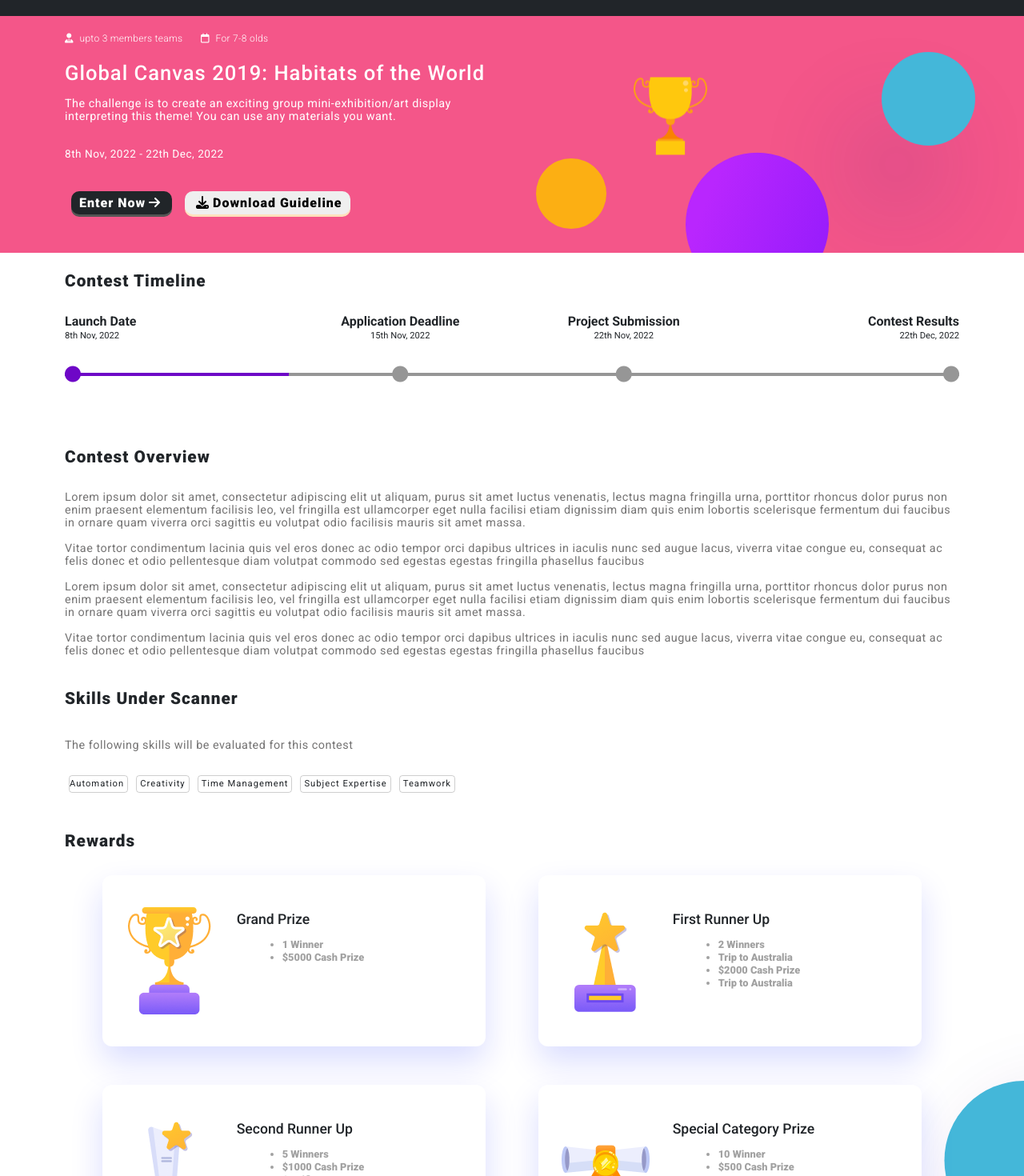
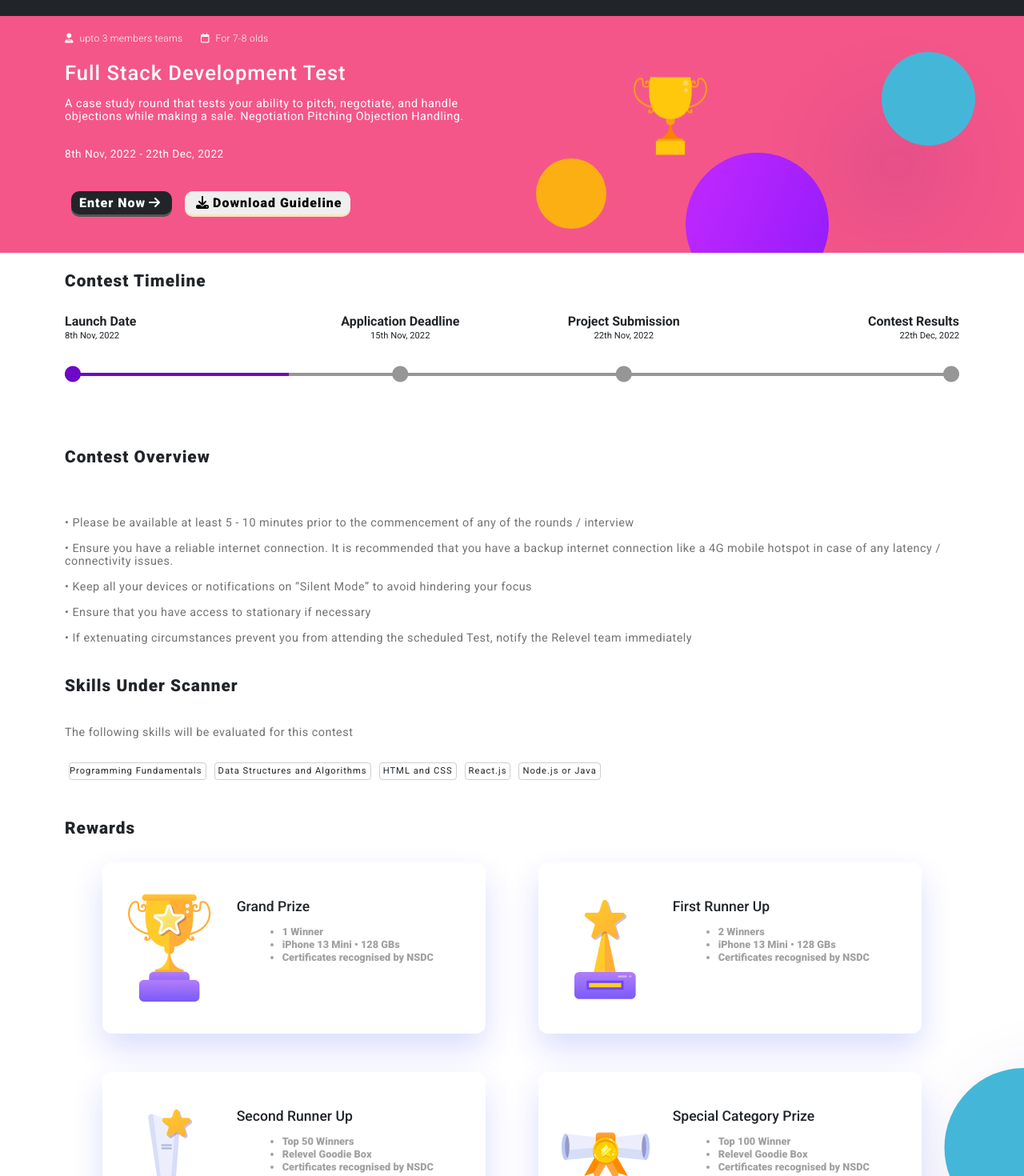
Before and after one commit to DexStarr0/Way2scale, a React (Create React App) app in the folder client/: page / in a window 1280 px wide. Shown: the part 360-1830 px from the top of the page at 80% size. Built offline with nearby package versions, Linux system fonts and the light colour scheme; no server answers.

Commit message:
relevel contests

```diff
--- a/client/src/component/Home/Canvas/Contest.js
+++ b/client/src/component/Home/Canvas/Contest.js
@@ -37,11 +37,12 @@ export default function Contest() {
             <span>For 7-8 olds</span>
           </div>
 
-          <h2>Global Canvas 2019: Habitats of the World</h2>
+          <h2>Full Stack Development Test</h2>
           <p>
-            The challenge is to create an exciting group mini-exhibition/art
-            display <br />
-            interpreting this theme! You can use any materials you want.
+            A case study round that tests your ability to pitch, negotiate, and
+            handle <br />
+            objections while making a sale. Negotiation Pitching Objection
+            Handling.
           </p>
 
           <p id="date-1">{`${d.getDate() - 7}th ${
@@ -50,13 +51,24 @@ export default function Contest() {
             monthNames[d.getMonth() + 1]
           }, ${d.getFullYear()}`}</p>
           <button className=" m-2 py-1 px-2 bg-dark text-white">
-            <span>Enter Now</span>
+            <a
+              className="text-white"
+              href="https://relevel.com/test/full-stack-development"
+              target="blank"
+            >
+              <span>Enter Now</span>
+            </a>
             <i className="fa-solid fa-arrow-right px-1"></i>
           </button>
 
           <button className=" m-2 py-1 px-2">
             <i className="fa-solid fa-download px-1"></i>
-            <span>Download Guideline</span>
+            <a
+              href="https://relevel.com/test/full-stack-development"
+              target="blank"
+            >
+              <span className="text-black">Download Guideline</span>
+            </a>
           </button>
         </div>
       </section>
--- a/client/src/component/Home/Canvas/ContestOverview.js
+++ b/client/src/component/Home/Canvas/ContestOverview.js
@@ -8,32 +8,23 @@ export default function ContestOverview() {
         <div className="contest-overview wi-1">
           <h3 className="subheading">Contest Overview</h3>
           <p>
-            Lorem ipsum dolor sit amet, consectetur adipiscing elit ut aliquam,
-            purus sit amet luctus venenatis, lectus magna fringilla urna,
-            porttitor rhoncus dolor purus non enim praesent elementum facilisis
-            leo, vel fringilla est ullamcorper eget nulla facilisi etiam
-            dignissim diam quis enim lobortis scelerisque fermentum dui faucibus
-            in ornare quam viverra orci sagittis eu volutpat odio facilisis
-            mauris sit amet massa. <br />
-            <br />
-            Vitae tortor condimentum lacinia quis vel eros donec ac odio tempor
-            orci dapibus ultrices in iaculis nunc sed augue lacus, viverra vitae
-            congue eu, consequat ac felis donec et odio pellentesque diam
-            volutpat commodo sed egestas egestas fringilla phasellus faucibus{" "}
             <br />
             <br />
-            Lorem ipsum dolor sit amet, consectetur adipiscing elit ut aliquam,
-            purus sit amet luctus venenatis, lectus magna fringilla urna,
-            porttitor rhoncus dolor purus non enim praesent elementum facilisis
-            leo, vel fringilla est ullamcorper eget nulla facilisi etiam
-            dignissim diam quis enim lobortis scelerisque fermentum dui faucibus
-            in ornare quam viverra orci sagittis eu volutpat odio facilisis
-            mauris sit amet massa. <br />
+            • Please be available at least 5 - 10 minutes prior to the
+            commencement of any of the rounds / interview
             <br />
-            Vitae tortor condimentum lacinia quis vel eros donec ac odio tempor
-            orci dapibus ultrices in iaculis nunc sed augue lacus, viverra vitae
-            congue eu, consequat ac felis donec et odio pellentesque diam
-            volutpat commodo sed egestas egestas fringilla phasellus faucibus
+            <br />
+            • Ensure you have a reliable internet connection. It is recommended
+            that you have a backup internet connection like a 4G mobile hotspot
+            in case of any latency / connectivity issues. <br />
+            <br />
+            • Keep all your devices or notifications on “Silent Mode” to avoid
+            hindering your focus
+            <br />
+            <br />
+            • Ensure that you have access to stationary if necessary <br />
+            <br />• If extenuating circumstances prevent you from attending the
+            scheduled Test, notify the Relevel team immediately
           </p>
         </div>
       </section>
--- a/client/src/component/Home/Canvas/Rewards.js
+++ b/client/src/component/Home/Canvas/Rewards.js
@@ -22,7 +22,8 @@ export default function Rewards() {
                 <h3>Grand Prize</h3>
                 <ul>
                   <li>1 Winner</li>
-                  <li>$5000 Cash Prize</li>
+                  <li>iPhone 13 Mini • 128 GBs</li>
+                  <li>Certificates recognised by NSDC</li>
                 </ul>
               </div>
             </div>
@@ -35,9 +36,8 @@ export default function Rewards() {
                 <h3>First Runner Up</h3>
                 <ul>
                   <li>2 Winners</li>
-                  <li>Trip to Australia</li>
-                  <li>$2000 Cash Prize</li>
-                  <li>Trip to Australia</li>
+                  <li>iPhone 13 Mini • 128 GBs</li>
+                  <li>Certificates recognised by NSDC</li>
                 </ul>
               </div>
             </div>
@@ -49,9 +49,9 @@ export default function Rewards() {
               <div className="sub-cont">
                 <h3>Second Runner Up</h3>
                 <ul>
-                  <li>5 Winners</li>
-                  <li>$1000 Cash Prize</li>
-                  <li>Certificate</li>
+                  <li>Top 50 Winners</li>
+                  <li>Relevel Goodie Box</li>
+                  <li>Certificates recognised by NSDC</li>
                 </ul>
               </div>
             </div>
@@ -63,8 +63,9 @@ export default function Rewards() {
               <div className="sub-cont">
                 <h3>Special Category Prize</h3>
                 <ul>
-                  <li>10 Winner</li>
-                  <li>$500 Cash Prize</li>
+                  <li>Top 100 Winner</li>
+                  <li>Relevel Goodie Box</li>
+                  <li>Certificates recognised by NSDC</li>
                 </ul>
               </div>
             </div>
--- a/client/src/component/Home/Canvas/SkillsScanner.js
+++ b/client/src/component/Home/Canvas/SkillsScanner.js
@@ -11,11 +11,11 @@ export default function SkillsScanner() {
             The following skills will be evaluated for this contest
           </p>
           <div>
-            <span>Automation</span>
-            <span>Creativity</span>
-            <span>Time Management</span>
-            <span>Subject Expertise</span>
-            <span>Teamwork</span>
+            <span>Programming Fundamentals</span>
+            <span>Data Structures and Algorithms</span>
+            <span>HTML and CSS </span>
+            <span>React.js</span>
+            <span>Node.js or Java</span>
           </div>
         </div>
       </section>
```
